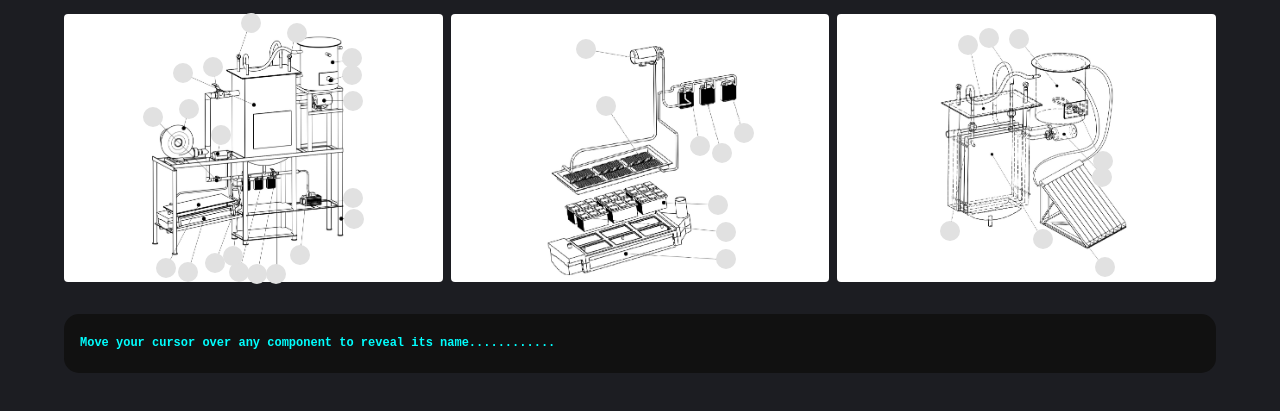
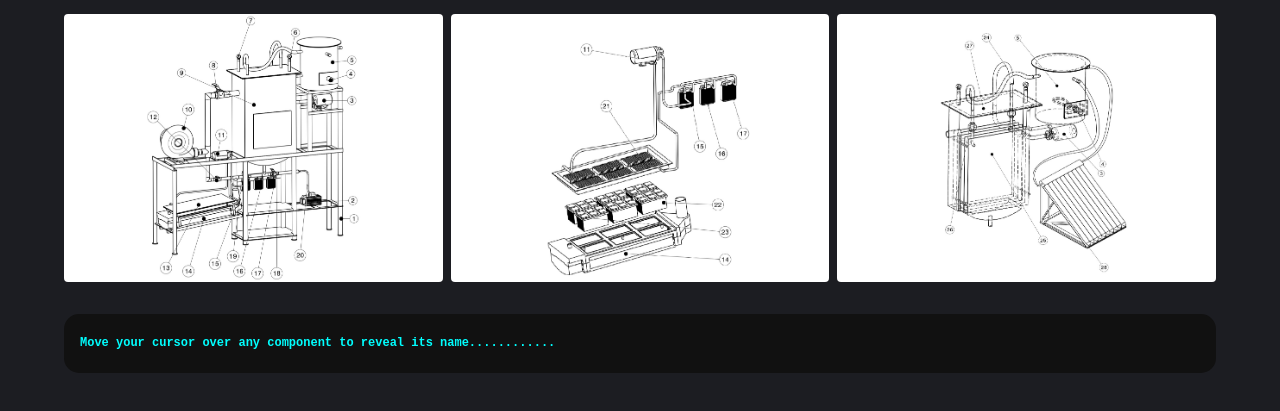
Before and after one commit to Jithin27George/Jithin-George, a plain HTML site: page Projects/SHAWG/Diagram_V2.html in a window 1280 px wide. Shown: the part 363-774 px from the top of the page. Drawn offline with nearby package versions, Linux system fonts and the light colour scheme.

Commit message:
Update Diagram_V2.html

```diff
--- a/Projects/SHAWG/Diagram_V2.html
+++ b/Projects/SHAWG/Diagram_V2.html
@@ -78,7 +78,7 @@
       width: 20px;
       height: 20px;
       border-radius: 50%;
-      background: rgba(225,225,225,1);
+      background: rgba(225,225,225,0.01);
       cursor: pointer;
       transform: translate(-50%, -50%); /* center the dot exactly at the point */
     }
```
